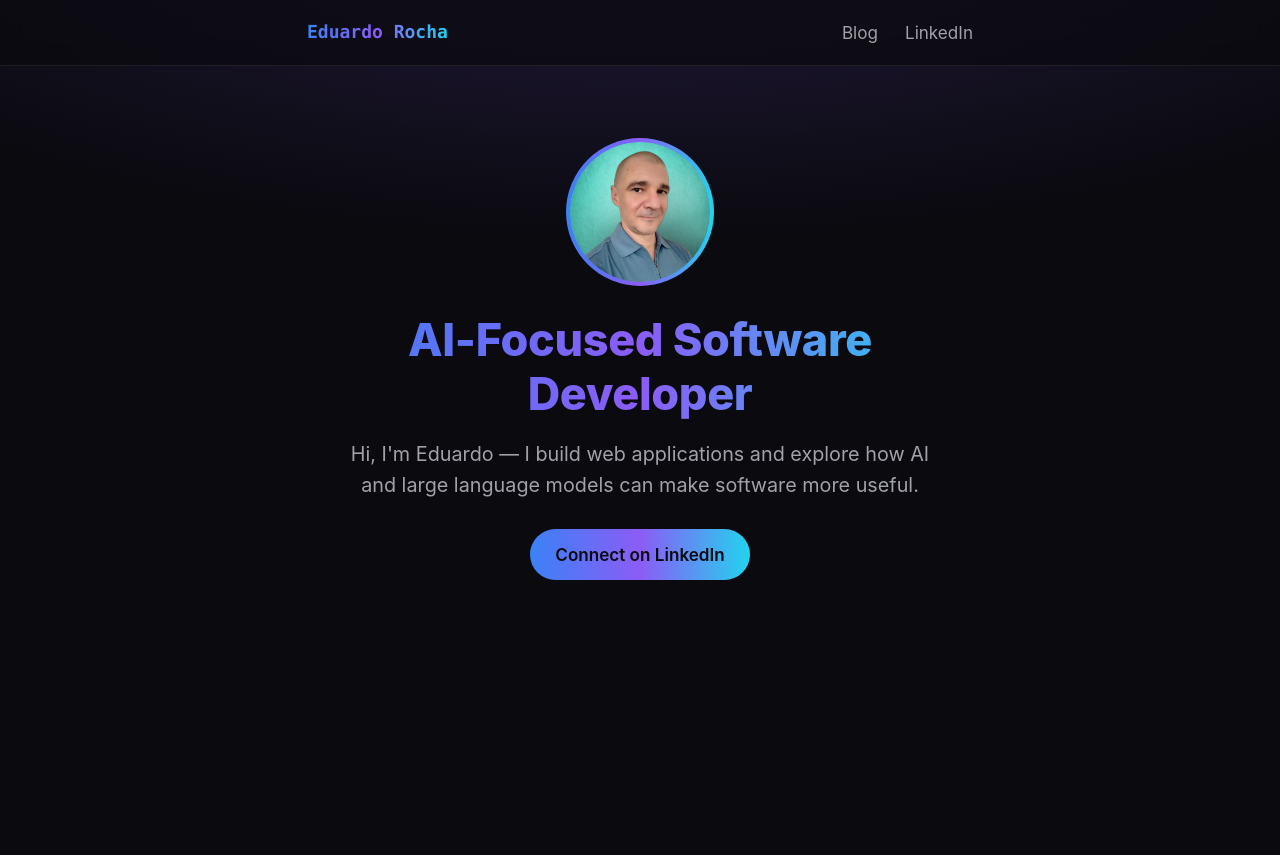
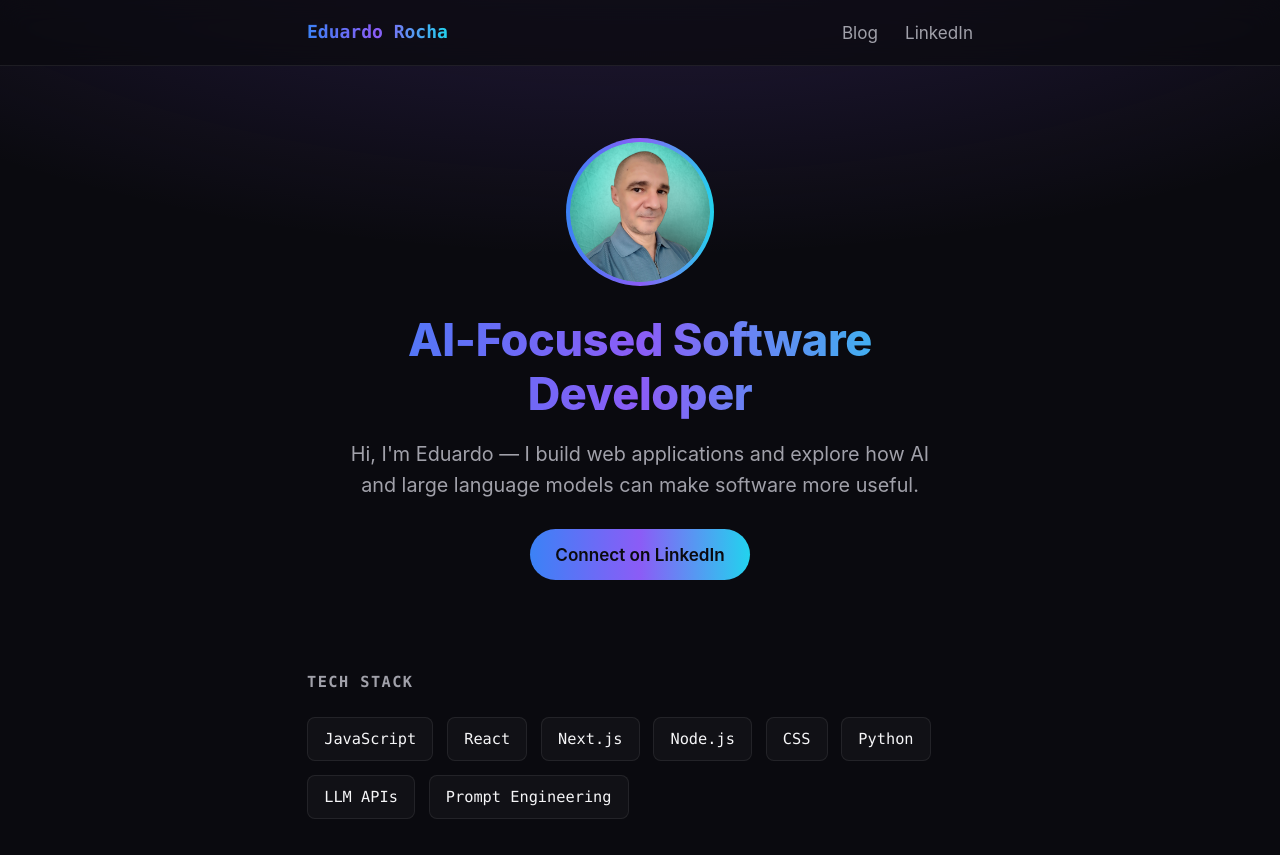
Before and after one commit to eduardodarocha/nextjs-blog, a Next.js app: page / in a window 1280 px wide. Before the commit the page ends 800 px from the top, so only its background shows below. Built offline with nearby package versions, Linux system fonts and the light colour scheme.

Commit message:
Add tech-stack section to homepage

```diff
--- a/pages/index.js
+++ b/pages/index.js
@@ -4,6 +4,17 @@ import Image from "next/image";
 import Layout, { siteTitle } from "../components/layout";
 import styles from "../styles/Home.module.css";
 import { getSortedPostsData } from '../lib/posts';
+
+const techStack = [
+  "JavaScript",
+  "React",
+  "Next.js",
+  "Node.js",
+  "CSS",
+  "Python",
+  "LLM APIs",
+  "Prompt Engineering",
+];
 
 export async function getStaticProps() {
   const allPostsData = getSortedPostsData();
@@ -61,6 +72,17 @@ export default function Home({ allPostsData }) {
             Connect on LinkedIn
           </a>
         </section>
+
+        <section className={styles.section}>
+          <h2 className={styles.sectionTitle}>Tech Stack</h2>
+          <div className={styles.chipGrid}>
+            {techStack.map((tech) => (
+              <span className={styles.chip} key={tech}>
+                {tech}
+              </span>
+            ))}
+          </div>
+        </section>
       </Layout>
     </>
   );
--- a/styles/Home.module.css
+++ b/styles/Home.module.css
@@ -69,3 +69,25 @@
   color: var(--color-text-muted);
   margin: 0 0 1.25rem;
 }
+
+.chipGrid {
+  display: flex;
+  flex-wrap: wrap;
+  gap: 0.75rem;
+}
+
+.chip {
+  font-family: var(--font-mono);
+  font-size: 0.85rem;
+  padding: 0.5rem 0.9rem;
+  border: 1px solid var(--color-border);
+  border-radius: var(--radius-sm);
+  background: var(--color-bg-elevated);
+  color: var(--color-text);
+  transition: border-color 0.15s ease, box-shadow 0.15s ease;
+}
+
+.chip:hover {
+  border-color: var(--color-border-hover);
+  box-shadow: var(--shadow-glow);
+}
```
